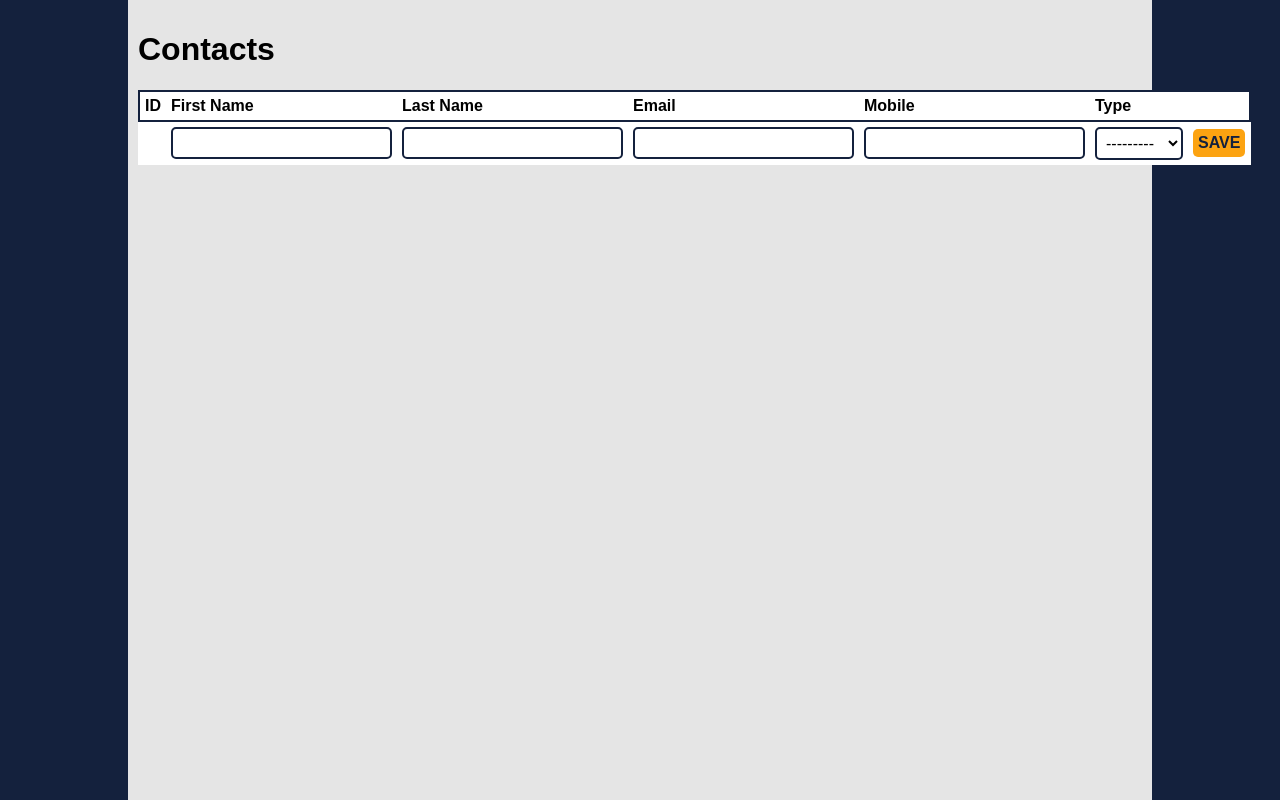
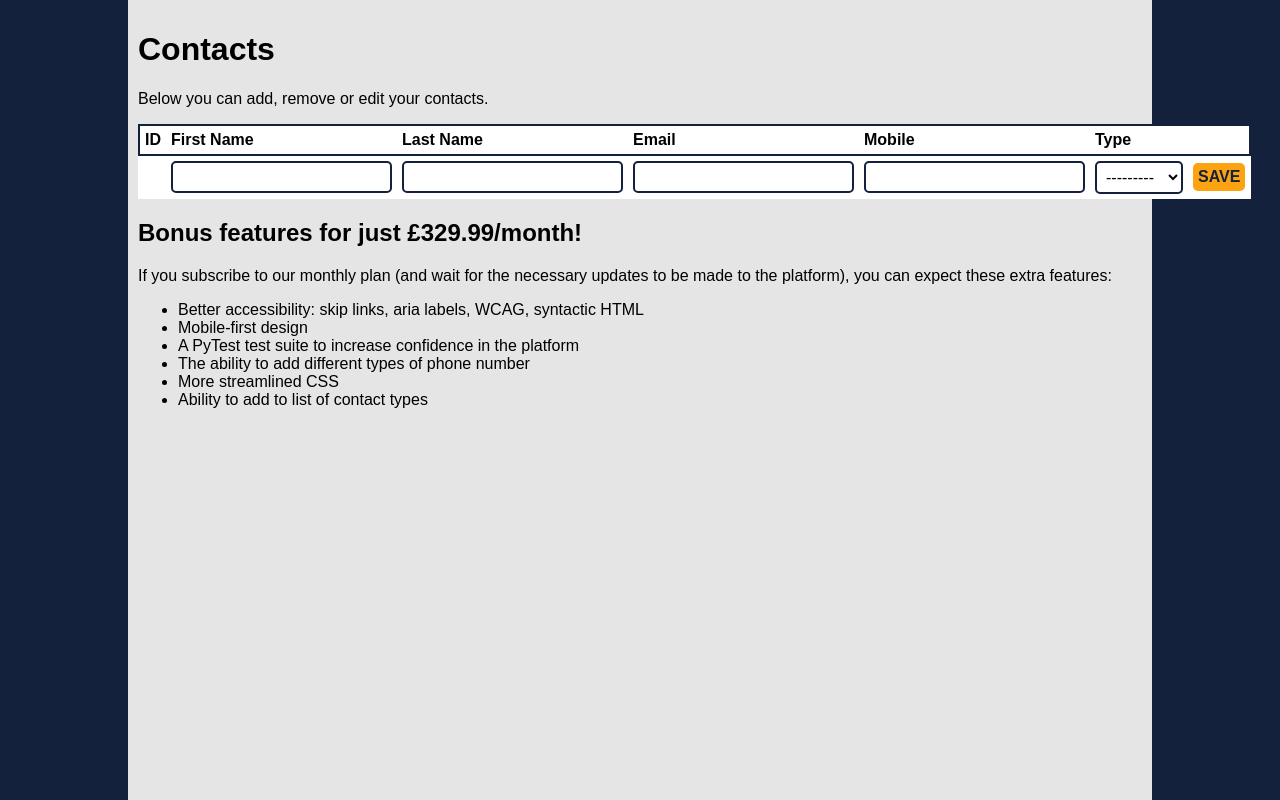
Before and after one commit to a1v0/dft-contacts, a Django app: page / in a window 1280 px wide. Run offline with Django 4.2, Linux system fonts and the light colour scheme; data that the repository does not hold is empty.

Commit message:
Add details of extra features that I could add

```diff
--- a/dft_contacts/contacts/templates/contacts_template.html
+++ b/dft_contacts/contacts/templates/contacts_template.html
@@ -5,6 +5,8 @@
 {% block content %}
 
 <h1>Contacts</h1>
+
+<p>Below you can add, remove or edit your contacts.</p>
 
 <table>
 	<thead>
@@ -48,4 +50,15 @@
 	</tr>
 </table>
 
+<h2>Bonus features for just £329.99/month!</h2>
+<p>If you subscribe to our monthly plan (and wait for the necessary updates to be made to the platform), you can expect these extra features:</p>
+<ul>
+	<li>Better accessibility: skip links, aria labels, WCAG, syntactic HTML</li>
+	<li>Mobile-first design</li>
+	<li>A PyTest test suite to increase confidence in the platform</li>
+	<li>The ability to add different types of phone number</li>
+	<li>More streamlined CSS</li>
+	<li>Ability to add to list of contact types</li>
+</ul>
+
 {% endblock %}
```
